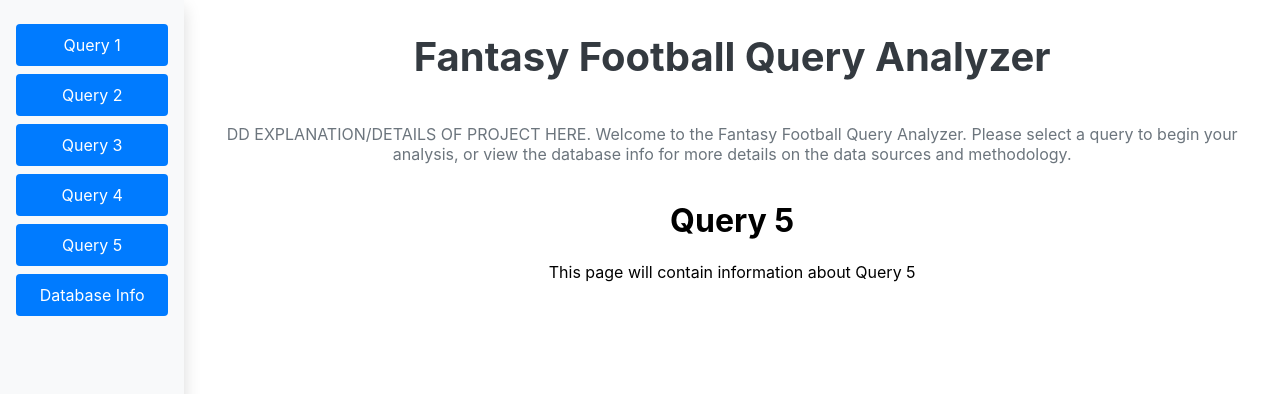
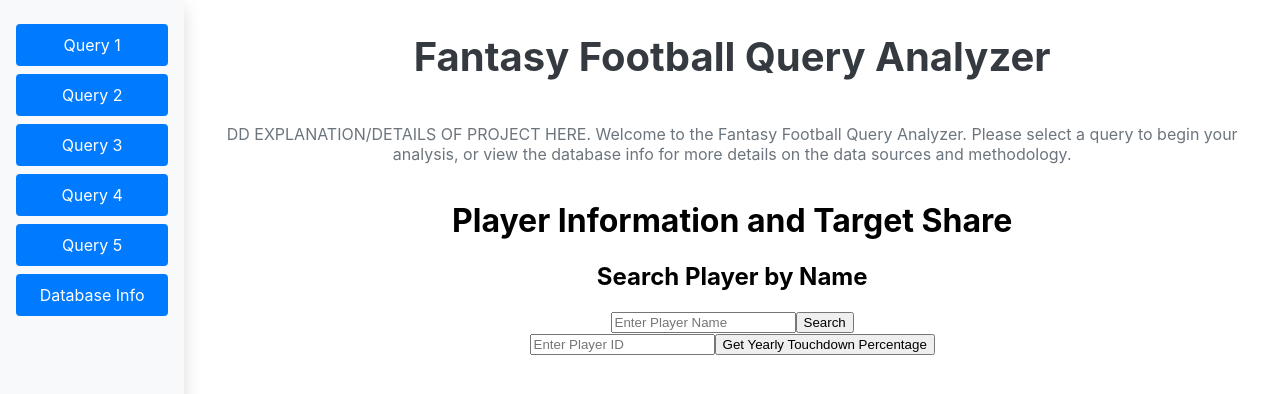
Before and after one commit to DanNano/FFQueryAnalyzer, a React (Create React App) app in the folder app/: page /query5 in a window 1280 px wide. Shown: the top 394 px of the page. Built offline with nearby package versions, Linux system fonts and the light colour scheme.

Commit message:
Update Query5.js

```diff
--- a/app/src/components/Query5.js
+++ b/app/src/components/Query5.js
@@ -1,11 +1,127 @@
-import React from 'react';
+import React, { useState } from 'react';
+import { Line } from 'react-chartjs-2';
+import { Chart as ChartJS, CategoryScale, LinearScale, PointElement, LineElement, Title, Tooltip, Legend } from 'chart.js';
+ChartJS.register(CategoryScale, LinearScale, PointElement, LineElement, Title, Tooltip, Legend);
 
 function Query5() {
+    const [name, setName] = useState('');
+    const [playerDetails, setPlayerDetails] = useState(null);
+    const [error, setError] = useState('');
+    const [playerId, setPlayerId] = useState('');
+    const [TDData, setTDData] = useState({});
+    const [playerInfo, setPlayerInfo] = useState(null);
+
+    const fetchPlayerDetails = () => {
+        fetch(`/api/player-by-name?name=${encodeURIComponent(name)}`)
+            .then(response => {
+                if (!response.ok) {
+                    throw new Error('Failed to fetch player details');
+                }
+                return response.json();
+            })
+            .then(data => {
+                if (data.length === 0) {
+                    setError('No player found');
+                    setPlayerDetails(null);
+                } else {
+                    setPlayerDetails(data);
+                    setError('');
+                }
+            })
+            .catch(error => {
+                console.error('Error:', error);
+                setError('Failed to fetch data');
+                setPlayerDetails(null);
+            });
+    };
+
+    const fetchTDPercentage = () => {
+        fetch(`/api/player-TD?playerid=${playerId}`)
+            .then(response => response.json())
+            .then(data => {
+                if (data.length > 0) {
+                    setPlayerInfo({
+                        name: data[0].NAME,
+                        playerid: data[0].PLAYERID,
+                        position: data[0].POSITION
+                    });
+                    const labels = data.map(item => `${item.YEAR}, ${item.TEAM}`);
+                    const dataPoints = data.map(item => parseFloat(item.TOUCHDOWNPERCENTAGE.slice(0, -1))); // Remove '%' and convert to float
+                    setTDData({
+                        labels,
+                        datasets: [{
+                            label: 'Touchdown Percentage',
+                            data: dataPoints,
+                            fill: false,
+                            borderColor: 'rgb(75, 192, 192)',
+                            tension: 0.1
+                        }]
+                    });
+                } else {
+                    setPlayerInfo(null);
+                    setTDData({});
+                }
+            })
+            .catch(error => {
+                console.error('Error fetching data:', error);
+                setPlayerInfo(null);
+                setTDData({});
+            });
+    };
+
     return (
         <div>
-            <h1>Query 5</h1>
-            <p>This page will contain information about Query 5</p>
+            <h1>Player Information and Target Share</h1>
+            <div>
+                <h2>Search Player by Name</h2>
+                <input
+                    type="text"
+                    value={name}
+                    onChange={(e) => setName(e.target.value)}
+                    placeholder="Enter Player Name"
+                />
+                <button onClick={fetchPlayerDetails}>Search</button>
+            </div>
+            {error && <p>{error}</p>}
+            {playerDetails && (
+                <div>
+                    <h3>Player Details</h3>
+                    <ul>
+                        {playerDetails.map((player, index) => (
+                            <li key={index}>
+                                {player.NAME}, {player.PLAYERID}, {player.POSITION}, {player.FIRSTYEAR} - {player.LASTYEAR}
+                            </li>
+                        ))}
+                    </ul>
+                </div>
+            )}
+            <div>
+                <input
+                    type="text"
+                    value={playerId}
+                    onChange={(e) => setPlayerId(e.target.value)}
+                    placeholder="Enter Player ID"
+                />
+                <button onClick={fetchTDPercentage}>Get Yearly Touchdown Percentage</button>
+            </div>
+
+            {playerInfo && (
+                <div>
+                    <h2>Player Information</h2>
+                    <p>Name: {playerInfo.name}</p>
+                    <p>Player ID: {playerInfo.playerid}</p>
+                    <p>Position: {playerInfo.position}</p>
+                </div>
+            )}
+
+            {TDData.labels && (
+                <div style={{ width: '70%', margin: 'auto' }}>
+                    <h2>Touchdown Percentage Yearly</h2>
+                    <Line data={TDData} />
+                </div>
+            )}
         </div>
     );
 }
+
 export default Query5;
```
